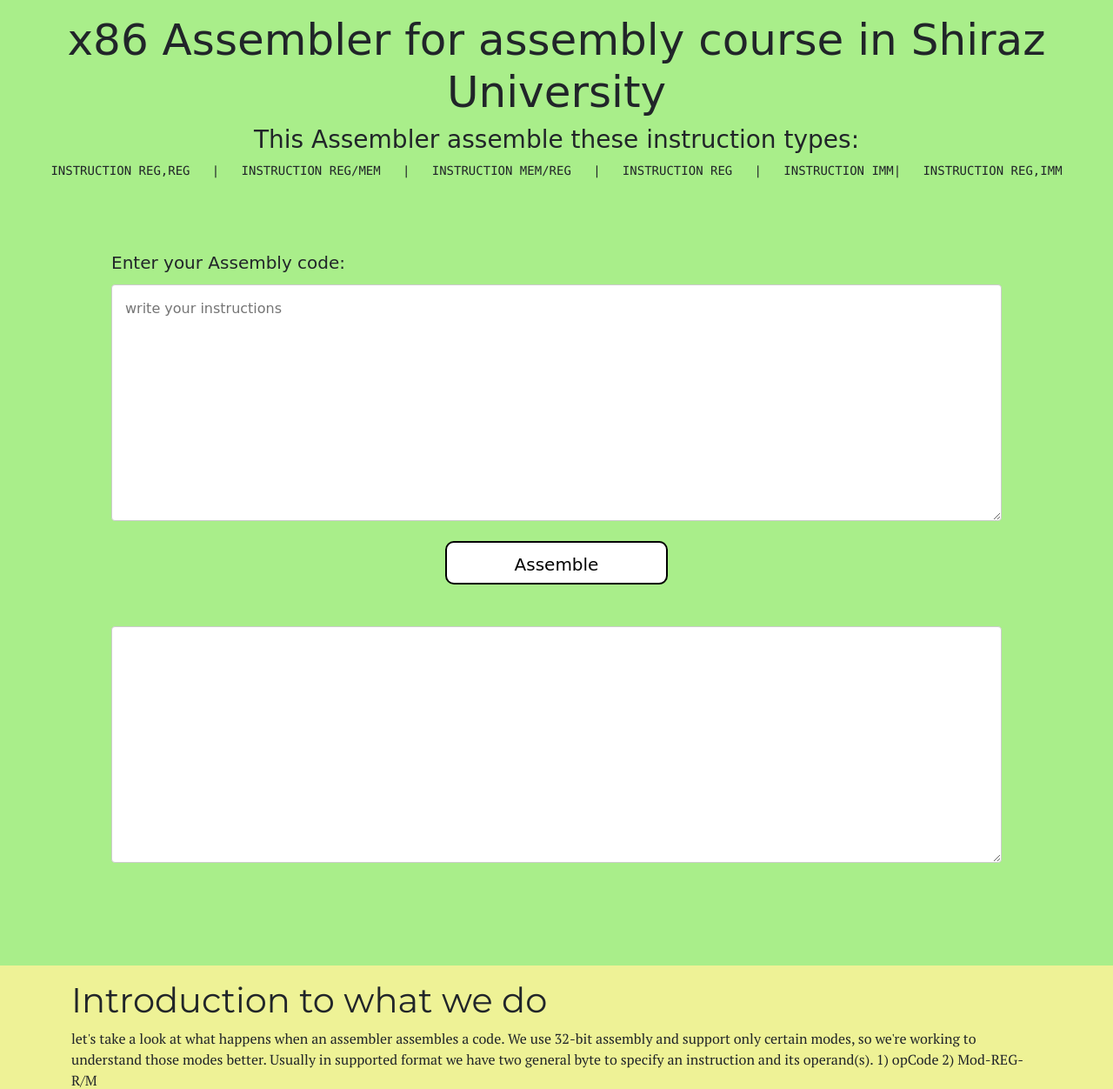
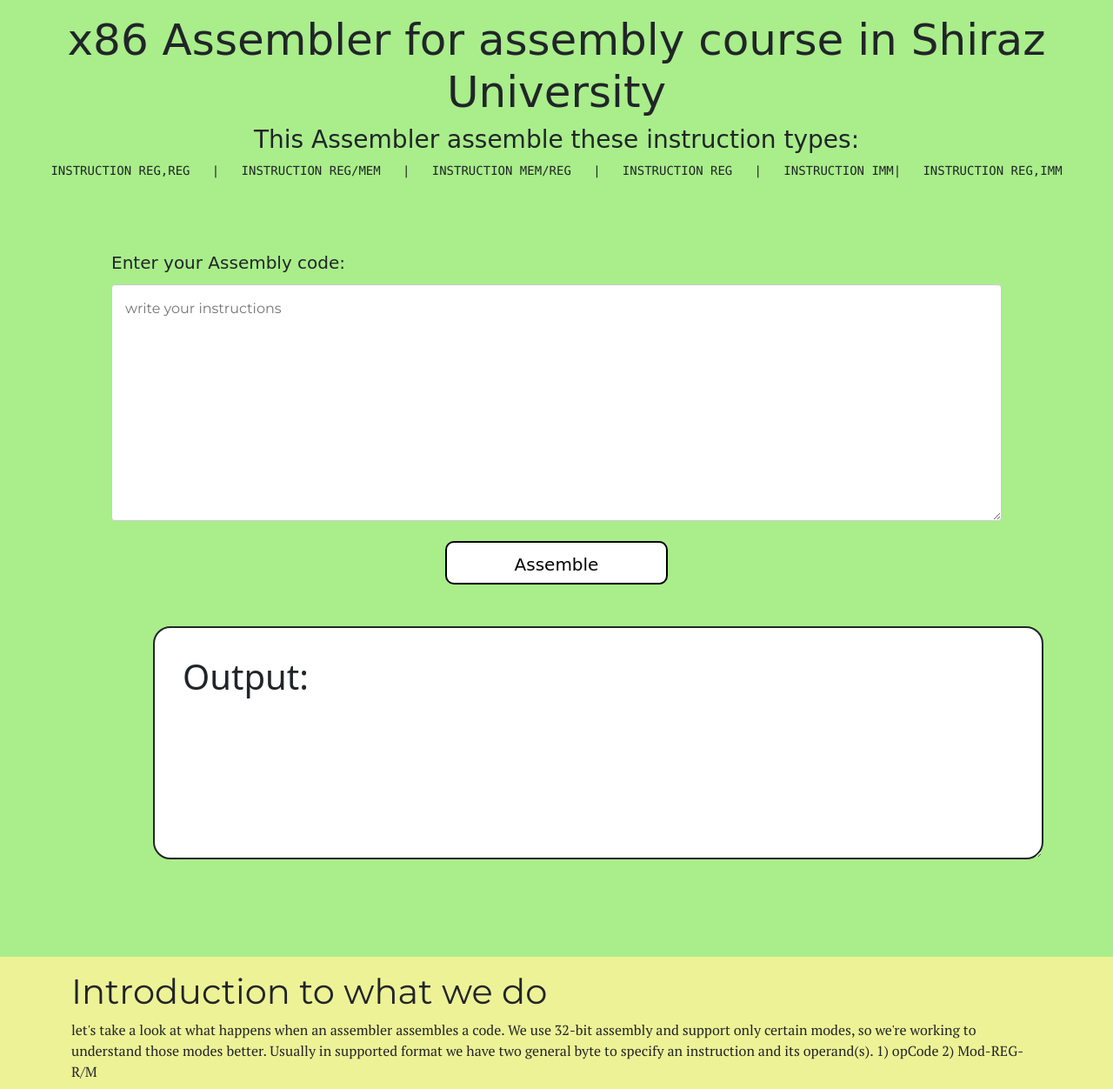
Before and after one commit to SinaHkz/x8086-Assembler, a Flask app: page / in a window 1280 px wide. Shown: the top 1252 px of the page at 87% size. Run offline with Flask 3, Linux system fonts and the light colour scheme.

Commit message:
complete project

```diff
--- a/inputs.txt
+++ b/inputs.txt
@@ -1,2 +1 @@
-push 432
-push 52
+push eax,ax
--- a/static/style.css
+++ b/static/style.css
@@ -28,8 +28,17 @@ p{
 }
 
 .outputDiv{
+    background-color: white;
+    border-radius: 20px;
     margin-top: 3rem;
-    text-align: center;
+    text-align: left;
+    border: 2px solid;
+    width: 80%;
+    margin-left: 11rem;
+    padding: 2rem;
+    padding-bottom: 10rem;
+    overflow: auto;
+    resize: vertical;
 }
 
 label {
@@ -40,6 +49,7 @@ label {
 }
 
 .inputArea {
+    font-family: 'Montserrat', sans-serif;
     margin: auto;
     padding: 15px;
     width: 80%;
--- a/templates/index.html
+++ b/templates/index.html
@@ -21,7 +21,8 @@
             <button class="btn btn-ghost" onclick="runScript()"> <span class="button-text"> Assemble </span></button>
         </div>
         <div class="outputDiv">
-            <textarea class="readOnly" id="output" cols="30" rows="10"></textarea>
+            <h1>Output:</h1>
+            <pre id="output"></pre>
         </div>
     </div>
     <div class=" first-container">
```
Also changed, not shown: main.py (+30 -29 lines).
